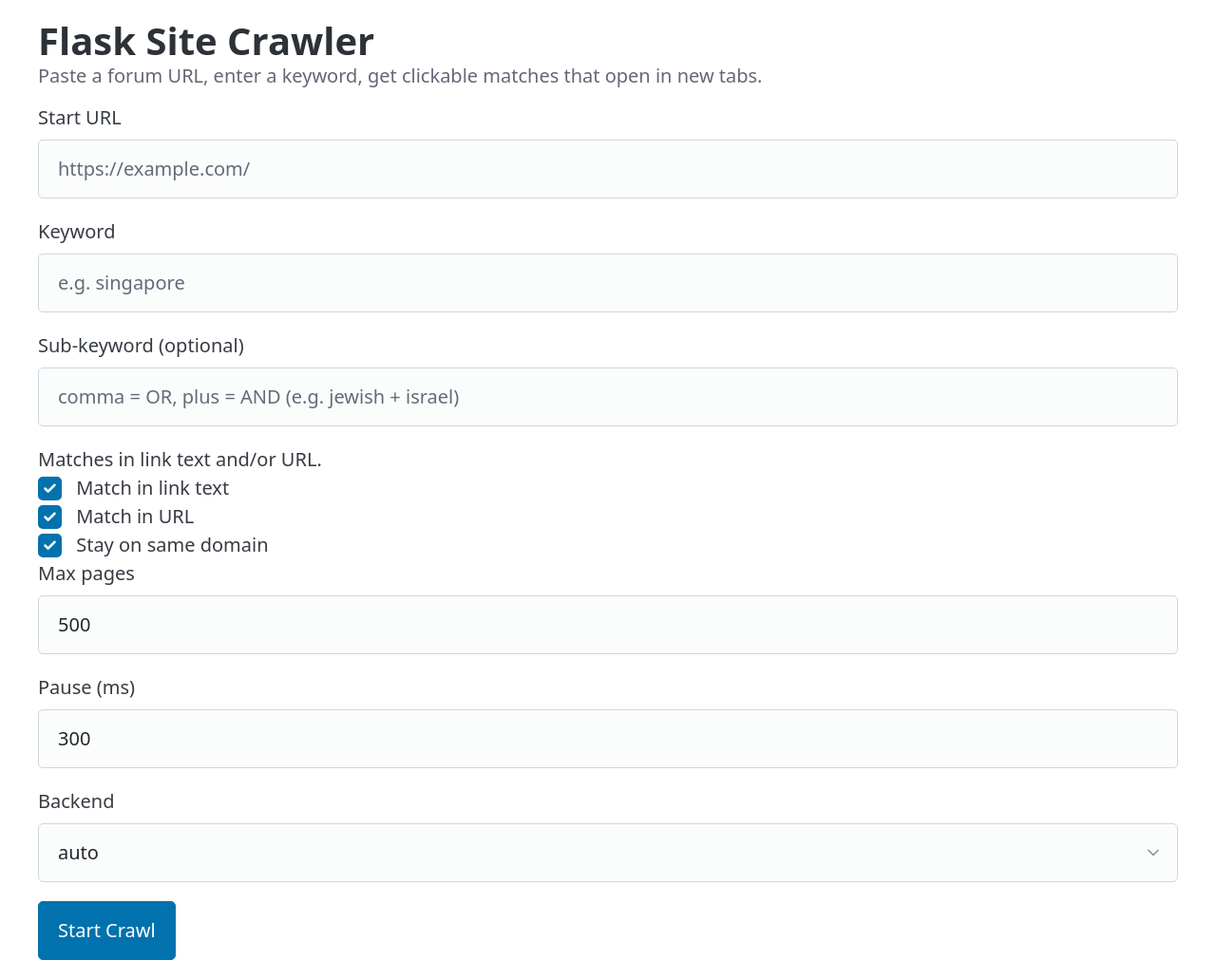
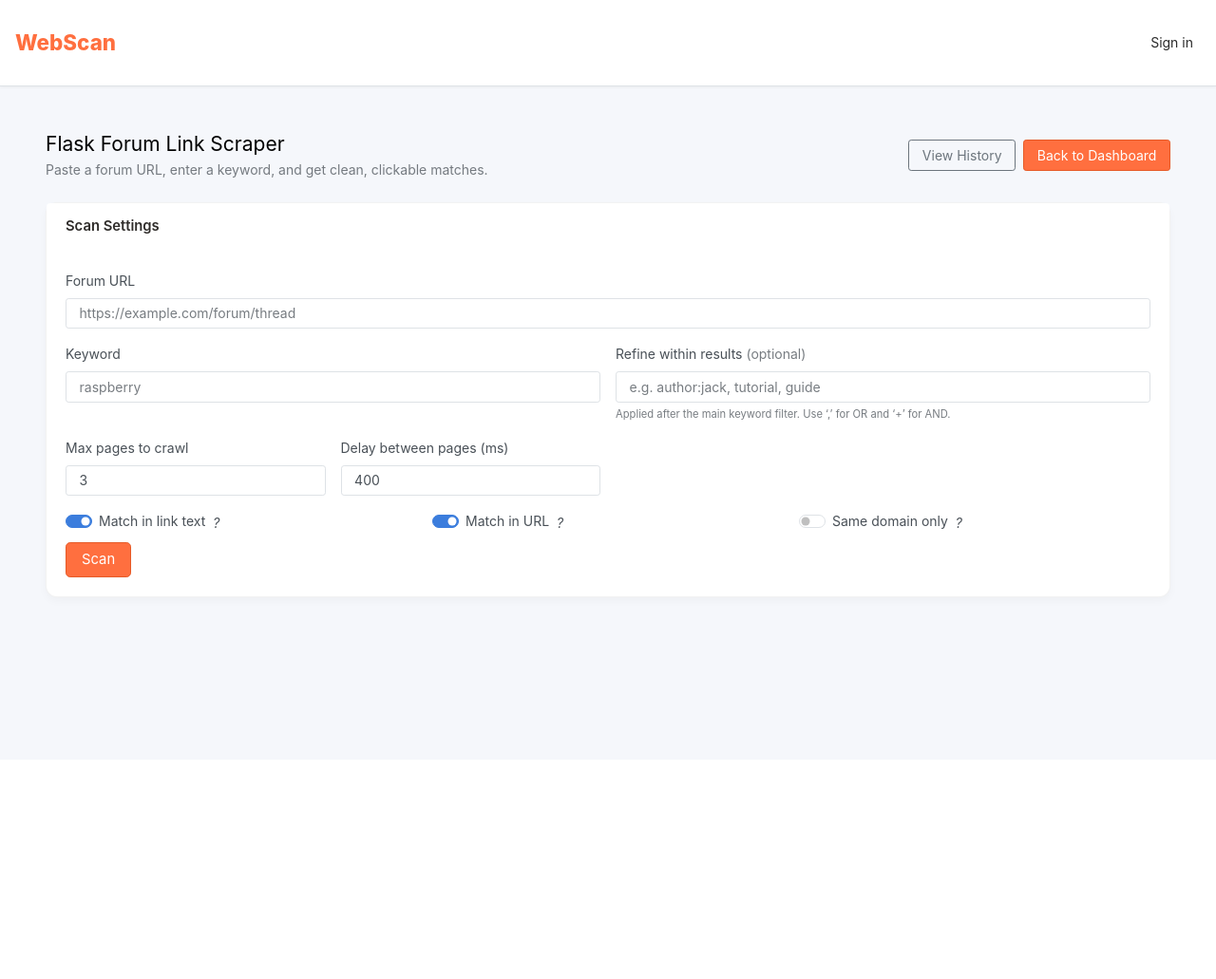
Before and after one commit to remembrance1/forum-webscraper, a Flask app: page /crawler/ in a window 1280 px wide. Shown: the whole page at 95% size. After the commit the page ends 635 px from the top, so only its background shows below. Run offline with Flask 3, Linux system fonts and the light colour scheme; some libraries are stand-ins or nearby versions.

Commit message:
updated crawler ui to be adminkit

```diff
--- a/app/templates/crawler_index.html
+++ b/app/templates/crawler_index.html
@@ -1,57 +1,135 @@
-{% extends "base.html" %}
-{% block content %}
-<p class="muted" style="margin-top:-6px;">
-</p>
+{% extends "sb_base.html" %}
 
-<form method="post" action="{{ url_for('crawler.crawler_start') }}" class="vstack gap-3">
+{% block page %}
+
+<div class="d-sm-flex align-items-center justify-content-between mb-4">
   <div>
-    <label class="form-label">Start URL</label>
-    <input name="url" class="form-control" placeholder="https://example.com/" required>
+    <h1 class="h3 mb-1">Flask Forum Link Scraper</h1>
+    <div class="text-muted">Paste a forum URL, enter a keyword, and get clean, clickable matches.</div>
   </div>
+  <div class="d-flex gap-2">
+    <a href="{{ url_for('main.history') }}" class="btn btn-outline-secondary">View History</a>
+    <a href="{{ url_for('main.dashboard') }}" class="btn btn-primary">Back to Dashboard</a>
+  </div>
+</div>
 
-  <div>
-    <label class="form-label">Keyword</label>
-    <input name="keyword" class="form-control" placeholder="e.g. singapore" required>
+{% with messages = get_flashed_messages(with_categories=true) %}
+  {% if messages %}
+    {% for category, message in messages %}
+      <div class="alert alert-{{ 'danger' if category in ['error','danger'] else category }} mb-3" role="alert">
+        {{ message }}
+      </div>
+    {% endfor %}
+  {% endif %}
+{% endwith %}
+
+<div class="card">
+  <div class="card-header">
+    <h5 class="card-title mb-0">Scan Settings</h5>
   </div>
+  <div class="card-body">
+    <form method="post" action="{{ url_for('crawler.crawler_start') }}" class="needs-validation" novalidate>
+      <div class="row g-3">
+        <!-- URL -->
+        <div class="col-12">
+          <label for="url" class="form-label">Forum URL</label>
+          <input type="url" class="form-control" id="url" name="url"
+                 placeholder="https://example.com/forum/thread" required>
+          <div class="invalid-feedback">Please enter a valid forum URL.</div>
+        </div>
 
-  <div>
-    <label class="form-label">Sub-keyword (optional)</label>
-    <input name="sub_keyword" class="form-control" placeholder="comma = OR, plus = AND (e.g. jewish + israel)">
-    <div class="form-text">Matches in link text and/or URL.</div>
+        <!-- Keyword + Subkeyword -->
+        <div class="col-md-6">
+          <label for="keyword" class="form-label">Keyword</label>
+          <input type="text" class="form-control" id="keyword" name="keyword"
+                 placeholder="raspberry" required>
+          <div class="invalid-feedback">A keyword is required.</div>
+        </div>
+        <div class="col-md-6">
+          <label for="sub_keyword" class="form-label">
+            Refine within results <span class="text-muted">(optional)</span>
+          </label>
+          <input type="text" class="form-control" id="sub_keyword" name="sub_keyword"
+                 placeholder="e.g. author:jack, tutorial, guide">
+          <div class="form-text">
+            Applied after the main keyword filter. Use ‘,’ for OR and ‘+’ for AND.
+          </div>
+        </div>
+
+        <!-- Crawl controls -->
+        <div class="col-sm-6 col-lg-3">
+          <label for="max_pages" class="form-label">Max pages to crawl</label>
+          <input type="number" class="form-control" id="max_pages" name="max_pages"
+                 value="3" min="1" step="1">
+        </div>
+        <div class="col-sm-6 col-lg-3">
+          <label for="pause_ms" class="form-label">Delay between pages (ms)</label>
+          <input type="number" class="form-control" id="pause_ms" name="pause_ms"
+                 value="400" min="0" step="50">
+        </div>
+
+        <!-- Options -->
+        <div class="col-12">
+          <div class="row g-3">
+            <div class="col-md-4">
+              <div class="form-check form-switch">
+                <input class="form-check-input" type="checkbox" id="match_text" name="match_text" checked>
+                <label class="form-check-label" for="match_text">
+                  Match in link text
+                  <i class="align-middle ms-1" data-bs-toggle="tooltip"
+                     title="Finds your keyword in the visible text of each link.">?</i>
+                </label>
+              </div>
+            </div>
+            <div class="col-md-4">
+              <div class="form-check form-switch">
+                <input class="form-check-input" type="checkbox" id="match_url" name="match_url" checked>
+                <label class="form-check-label" for="match_url">
+                  Match in URL
+                  <i class="align-middle ms-1" data-bs-toggle="tooltip"
+                     title="Finds your keyword inside the link’s href address (the actual URL).">?</i>
+                </label>
+              </div>
+            </div>
+            <div class="col-md-4">
+              <div class="form-check form-switch">
+                <input class="form-check-input" type="checkbox" id="same_domain" name="same_domain">
+                <label class="form-check-label" for="same_domain">
+                  Same domain only
+                  <i class="align-middle ms-1" data-bs-toggle="tooltip"
+                     title="Restricts matches to the same website as your starting URL — ignores external links.">?</i>
+                </label>
+              </div>
+            </div>
+          </div>
+        </div>
+
+        <!-- Submit -->
+        <div class="col-12 mt-2">
+          <button type="submit" class="btn btn-primary btn-lg">Scan</button>
+        </div>
+      </div>
+    </form>
   </div>
+</div>
 
-  <div class="form-check">
-    <input class="form-check-input" type="checkbox" name="match_text" id="mt" checked>
-    <label class="form-check-label" for="mt">Match in link text</label>
-  </div>
-  <div class="form-check">
-    <input class="form-check-input" type="checkbox" name="match_url" id="mu" checked>
-    <label class="form-check-label" for="mu">Match in URL</label>
-  </div>
-  <div class="form-check">
-    <input class="form-check-input" type="checkbox" name="same_domain" id="sd" checked>
-    <label class="form-check-label" for="sd">Stay on same domain</label>
-  </div>
+{% endblock %}
 
-  <div class="row g-3">
-    <div class="col-md-4">
-      <label class="form-label">Max pages</label>
-      <input name="max_pages" type="number" class="form-control" value="500" min="1" max="5000">
-    </div>
-    <div class="col-md-4">
-      <label class="form-label">Pause (ms)</label>
-      <input name="pause_ms" type="number" class="form-control" value="300" min="0" step="50">
-    </div>
-    <div class="col-md-4">
-      <label class="form-label">Backend</label>
-      <select name="backend" class="form-select">
-        {% for key in backends %}
-          <option value="{{ key }}">{{ key }}</option>
-        {% endfor %}
-      </select>
-    </div>
-  </div>
+{% block scripts %}
+<script>
+  // Bootstrap validation
+  (function () {
+    const forms = document.querySelectorAll('.needs-validation');
+    Array.from(forms).forEach(form => {
+      form.addEventListener('submit', evt => {
+        if (!form.checkValidity()) { evt.preventDefault(); evt.stopPropagation(); }
+        form.classList.add('was-validated');
+      }, false);
+    });
+  })();
 
-  <button class="btn btn-primary mt-2">Start Crawl</button>
-</form>
+  // Enable tooltips
+  const tipTrigger = [].slice.call(document.querySelectorAll('[data-bs-toggle="tooltip"]'));
+  tipTrigger.map(el => new bootstrap.Tooltip(el));
+</script>
 {% endblock %}
```
Also changed, not shown: app/templates/crawler_base.html (added, +177 -0 lines), app/templates/crawler_results.html (+148 -83 lines), 1 other file.
